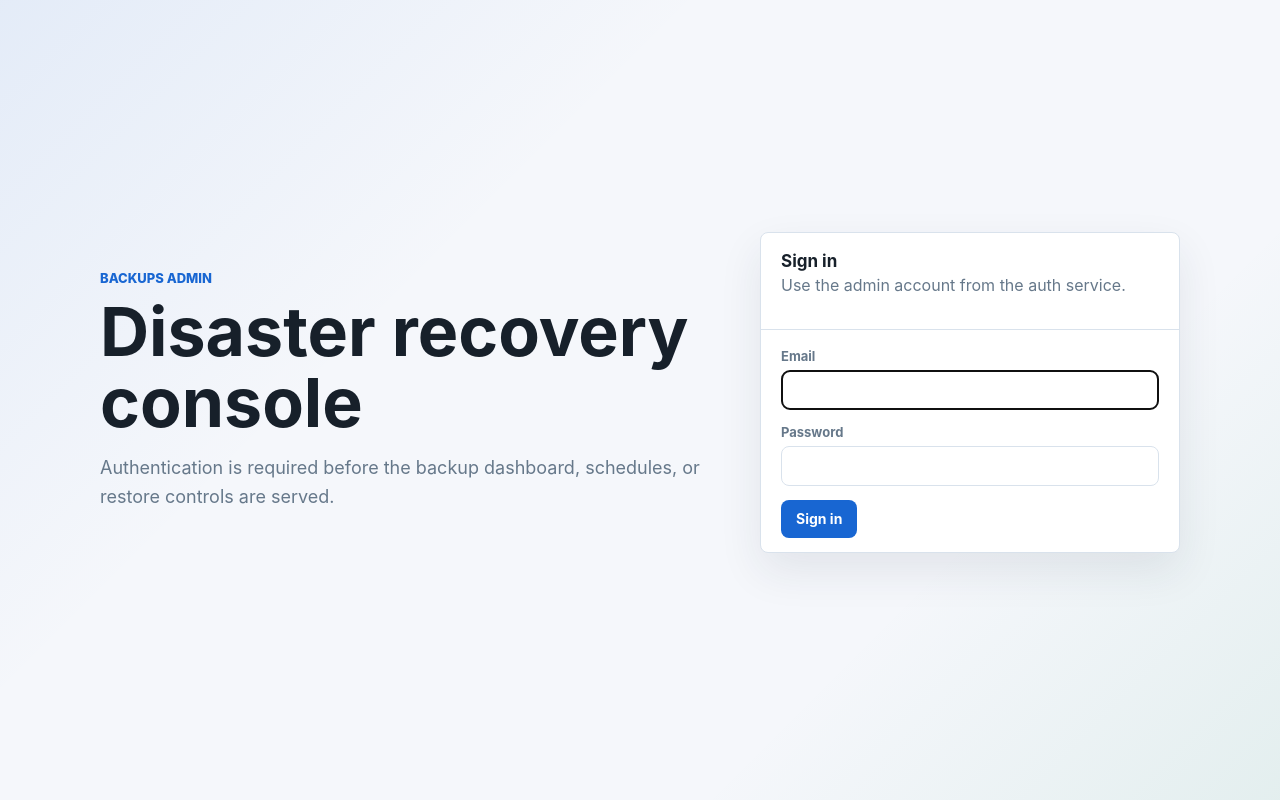
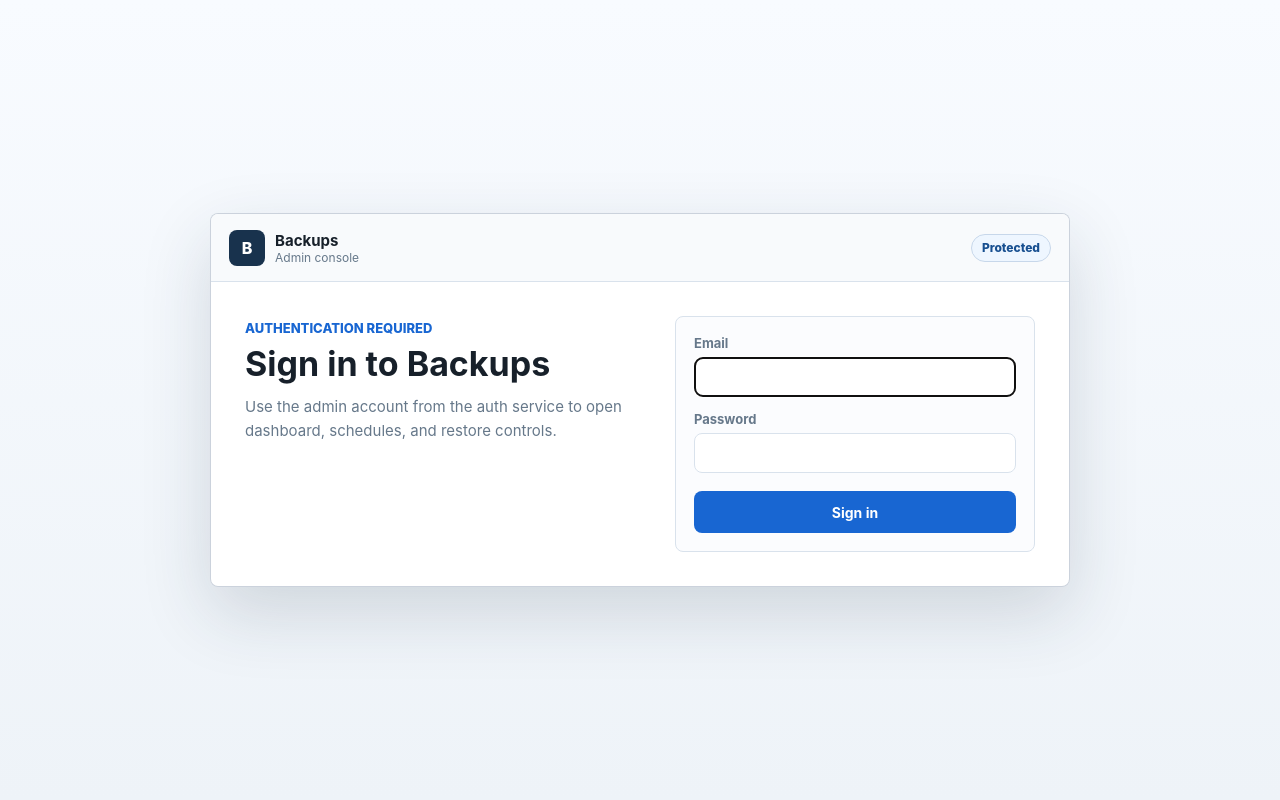
Before and after one commit to speakASAP/backups-microservice, a website: page web/admin/login.html in a window 1280 px wide. Drawn offline with Linux system fonts and the light colour scheme.

Commit message:
Refactor admin login interface and enhance session management. Update login.html for improved layout and accessibility, and modify main.ts to streamline cache control for admin routes. Version assets in HTML files to prevent caching issues. Update styles.css for a refreshed design of the login page.

```diff
--- a/src/main.ts
+++ b/src/main.ts
@@ -53,8 +53,10 @@ async function bootstrap() {
   const webPath = path.join(process.cwd(), 'web');
   app.use(express.json({ limit: '32kb' }));
   app.use((req: express.Request, res: express.Response, next: express.NextFunction) => {
+    if (req.path.startsWith('/admin/')) {
+      res.setHeader('Cache-Control', 'no-store');
+    }
     if (req.path === '/admin/login') {
-      res.setHeader('Cache-Control', 'no-store');
       return res.sendFile(path.join(webPath, 'admin', 'login.html'));
     }
     if (req.path === '/admin/session' || req.path === '/admin/logout') return next();
--- a/web/admin/login.html
+++ b/web/admin/login.html
@@ -4,40 +4,46 @@
   <meta charset="UTF-8">
   <meta name="viewport" content="width=device-width, initial-scale=1.0">
   <title>Backups Admin - Login</title>
-  <link rel="stylesheet" href="/admin/styles.css">
+  <link rel="stylesheet" href="/admin/styles.css?v=admin-auth-20260612b">
 </head>
 <body class="login-page">
   <main class="login-shell">
-    <section class="login-copy">
-      <p class="service-label">Backups admin</p>
-      <h1>Disaster recovery console</h1>
-      <p class="lead">Authentication is required before the backup dashboard, schedules, or restore controls are served.</p>
-    </section>
+    <section class="login-window" aria-label="Backups admin sign in">
+      <div class="login-titlebar">
+        <div class="brand">
+          <span class="brand-mark">B</span>
+          <span>
+            <strong>Backups</strong>
+            <small>Admin console</small>
+          </span>
+        </div>
+        <span class="login-status">Protected</span>
+      </div>
 
-    <section class="panel login-panel" aria-label="Admin login">
-      <div class="panel-header">
-        <div>
-          <h2>Sign in</h2>
-          <p>Use the admin account from the auth service.</p>
+      <div class="login-content">
+        <div class="login-copy">
+          <p class="service-label">Authentication required</p>
+          <h1>Sign in to Backups</h1>
+          <p class="lead">Use the admin account from the auth service to open dashboard, schedules, and restore controls.</p>
         </div>
-      </div>
-      <form id="login-form" class="form-grid login-form">
-        <label class="span-2">
+
+        <form id="login-form" class="login-form">
+          <label>
             <span>Email</span>
             <input id="login-email" name="email" type="email" autocomplete="username" required autofocus>
           </label>
-        <label class="span-2">
+          <label>
             <span>Password</span>
             <input id="login-password" name="password" type="password" autocomplete="current-password" required>
           </label>
-        <div class="form-actions span-2">
           <button id="login-submit" class="button primary" type="submit">Sign in</button>
+        </form>
       </div>
-      </form>
+
       <div id="notice" class="notice hidden"></div>
     </section>
   </main>
 
-  <script src="/admin/app.js"></script>
+  <script src="/admin/app.js?v=admin-auth-20260612b"></script>
 </body>
 </html>
--- a/web/admin/styles.css
+++ b/web/admin/styles.css
@@ -512,34 +512,92 @@ select {
 
 .login-page {
   min-height: 100vh;
-  background:
-    linear-gradient(135deg, rgba(24, 102, 210, 0.08), transparent 34%),
-    linear-gradient(315deg, rgba(19, 138, 93, 0.08), transparent 28%),
-    var(--bg);
+  background: linear-gradient(180deg, #f8fbff 0%, #eef3f8 100%);
 }
 
 .login-shell {
   display: grid;
-  grid-template-columns: minmax(0, 1fr) minmax(320px, 420px);
-  gap: 32px;
-  width: min(1080px, calc(100vw - 32px));
+  width: min(940px, calc(100vw - 32px));
   min-height: 100vh;
   margin: 0 auto;
+  place-items: center;
+  padding: 40px 0;
+}
+
+.login-window {
+  width: min(860px, 100%);
+  overflow: hidden;
+  border: 1px solid rgba(160, 174, 192, 0.55);
+  border-radius: 8px;
+  background: rgba(255, 255, 255, 0.96);
+  box-shadow: 0 26px 70px rgba(31, 48, 70, 0.16);
+}
+
+.login-titlebar {
+  display: flex;
   align-items: center;
-  padding: 32px 0;
+  justify-content: space-between;
+  min-height: 68px;
+  padding: 14px 18px;
+  border-bottom: 1px solid var(--line);
+  background: #f8fafc;
+}
+
+.login-status {
+  display: inline-flex;
+  align-items: center;
+  min-height: 28px;
+  padding: 0 10px;
+  border: 1px solid #c7d7ea;
+  border-radius: 999px;
+  background: #eef6ff;
+  color: #174f90;
+  font-size: 12px;
+  font-weight: 800;
+}
+
+.login-content {
+  display: grid;
+  grid-template-columns: minmax(0, 1fr) 360px;
+  gap: 30px;
+  align-items: start;
+  padding: 34px;
+}
+
+.login-copy {
+  padding-top: 4px;
 }
 
 .login-copy h1 {
-  margin-bottom: 16px;
-  font-size: clamp(42px, 6vw, 68px);
+  max-width: 440px;
+  margin-bottom: 12px;
+  font-size: 34px;
+  line-height: 1.08;
 }
 
-.login-panel .notice {
-  margin: 0 20px 20px;
+.login-copy .lead {
+  max-width: 460px;
+  font-size: 15px;
+  line-height: 1.6;
 }
 
 .login-form {
-  padding-bottom: 14px;
+  display: grid;
+  gap: 14px;
+  padding: 18px;
+  border: 1px solid var(--line);
+  border-radius: 8px;
+  background: #fbfcfe;
+}
+
+.login-form .button {
+  width: 100%;
+  min-height: 42px;
+  margin-top: 4px;
+}
+
+.login-window .notice {
+  margin: 0 34px 30px;
 }
 
 .landing-shell {
@@ -620,8 +678,16 @@ select {
   .metric-grid,
   .split-layout,
   .landing-shell,
-  .login-shell {
+  .login-content {
     grid-template-columns: 1fr;
+  }
+
+  .login-content {
+    padding: 24px;
+  }
+
+  .login-window .notice {
+    margin: 0 24px 24px;
   }
 
   .form-grid {
```
Also changed, not shown: web/admin/index.html (+2 -2 lines), web/admin/jobs.html (+2 -2 lines), web/admin/restore.html (+2 -2 lines). Lines whose indentation alone changed are shown as unchanged.
